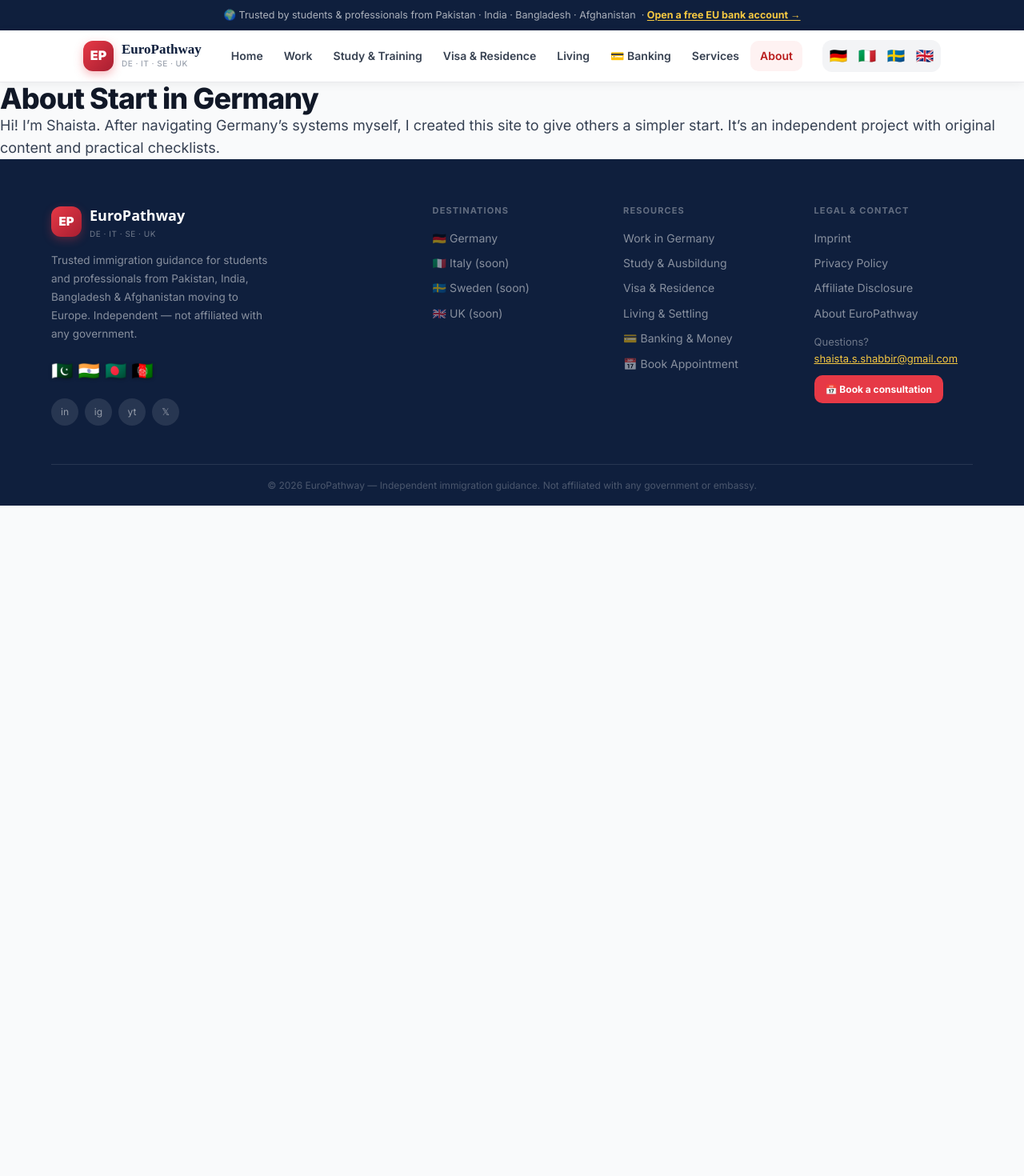
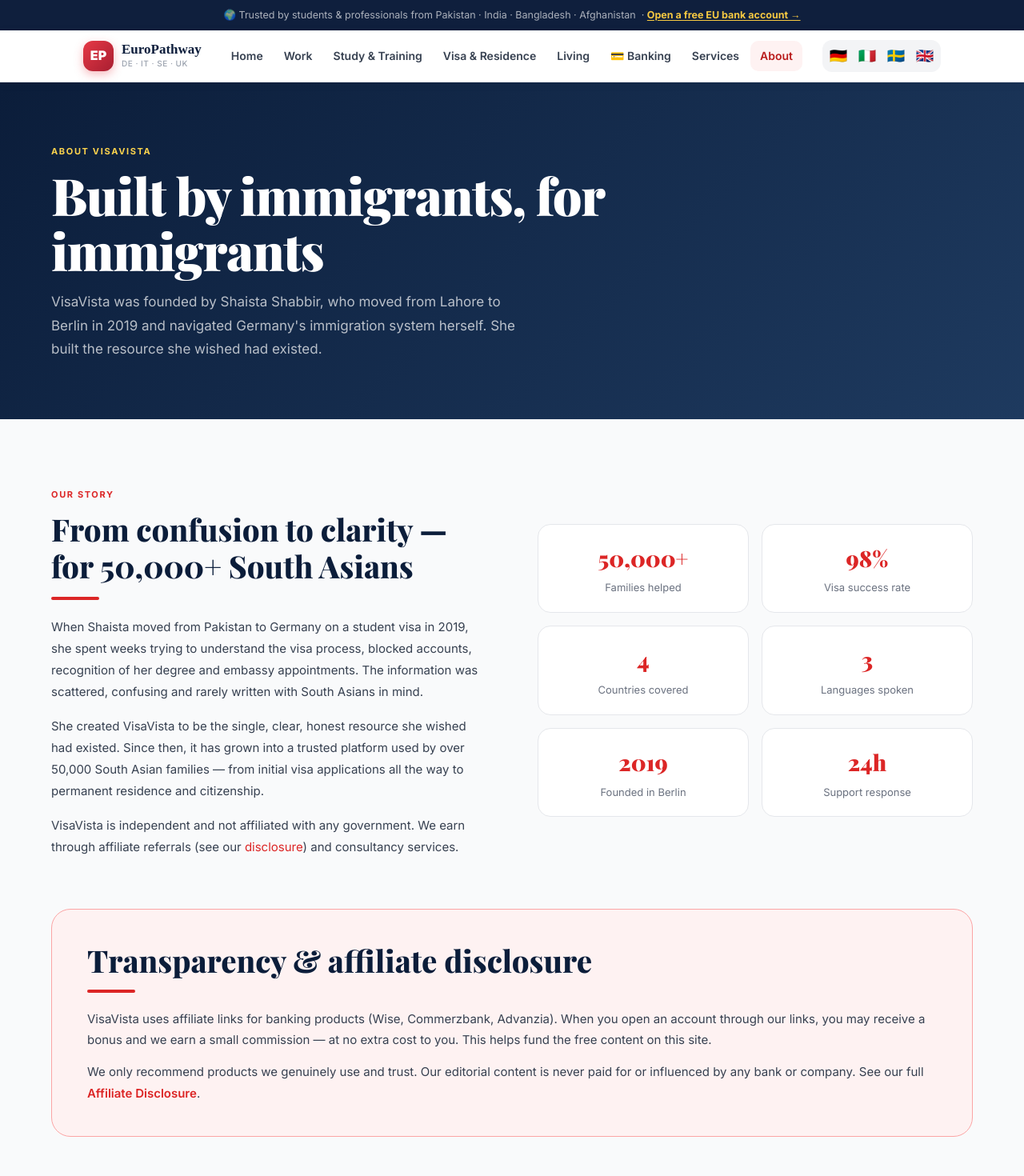
Before and after one commit to ShaistaShabbir-prog/start-in-germany-full, a Next.js app: page /about in a window 1280 px wide. Shown: the top 1470 px of the page at 80% size. Before the commit the page ends 800 px from the top, so only its background shows below. Built offline with nearby package versions, Linux system fonts and the light colour scheme.

Commit message:
feat: VisaVista complete rebuild - all pages

```diff
--- a/app/about/page.tsx
+++ b/app/about/page.tsx
@@ -1 +1,51 @@
-export default function About(){return(<div className='container-narrow py-12'><h1 className='text-4xl font-extrabold tracking-tight'>About Start in Germany</h1><p className='mt-4 text-lg text-gray-700'>Hi! I’m Shaista. After navigating Germany’s systems myself, I created this site to give others a simpler start. It’s an independent project with original content and practical checklists.</p></div>)}
+import Link from "next/link";
+const PD = '"Playfair Display",Georgia,serif';
+
+export default function AboutPage() {
+  return (
+    <div>
+      <section style={{background:"linear-gradient(135deg,#0B1D3A,#1E3A5F)",padding:"72px 1.5rem"}}>
+        <div className="wrap">
+          <span className="eyebrow" style={{color:"#FCD34D"}}>About VisaVista</span>
+          <h1 className="h1" style={{color:"#fff",maxWidth:"700px",marginBottom:"16px"}}>Built by immigrants, for immigrants</h1>
+          <p style={{fontSize:"17px",color:"rgba(255,255,255,.7)",maxWidth:"580px",lineHeight:1.75}}>VisaVista was founded by Shaista Shabbir, who moved from Lahore to Berlin in 2019 and navigated Germany's immigration system herself. She built the resource she wished had existed.</p>
+        </div>
+      </section>
+
+      <section className="sec">
+        <div style={{display:"grid",gridTemplateColumns:"1fr 1fr",gap:"64px",alignItems:"center",marginBottom:"64px"}}>
+          <div>
+            <span className="eyebrow">Our story</span>
+            <h2 className="h2" style={{marginBottom:"16px"}}>From confusion to clarity — for 50,000+ South Asians</h2>
+            <div className="divider" />
+            <p style={{fontSize:"15px",color:"#374151",lineHeight:1.8,marginBottom:"16px"}}>When Shaista moved from Pakistan to Germany on a student visa in 2019, she spent weeks trying to understand the visa process, blocked accounts, recognition of her degree and embassy appointments. The information was scattered, confusing and rarely written with South Asians in mind.</p>
+            <p style={{fontSize:"15px",color:"#374151",lineHeight:1.8,marginBottom:"16px"}}>She created VisaVista to be the single, clear, honest resource she wished had existed. Since then, it has grown into a trusted platform used by over 50,000 South Asian families — from initial visa applications all the way to permanent residence and citizenship.</p>
+            <p style={{fontSize:"15px",color:"#374151",lineHeight:1.8}}>VisaVista is independent and not affiliated with any government. We earn through affiliate referrals (see our <Link href="/affiliate-disclosure" style={{color:"#DC2626"}}>disclosure</Link>) and consultancy services.</p>
+          </div>
+          <div style={{display:"grid",gridTemplateColumns:"1fr 1fr",gap:"16px"}}>
+            {[
+              {n:"50,000+",l:"Families helped"},
+              {n:"98%",l:"Visa success rate"},
+              {n:"4",l:"Countries covered"},
+              {n:"3",l:"Languages spoken"},
+              {n:"2019",l:"Founded in Berlin"},
+              {n:"24h",l:"Support response"},
+            ].map(s=>(
+              <div key={s.l} style={{background:"#fff",borderRadius:"16px",padding:"20px",border:"1px solid #E5E7EB",textAlign:"center"}}>
+                <div style={{fontFamily:PD,fontWeight:900,fontSize:"28px",color:"#DC2626"}}>{s.n}</div>
+                <div style={{fontSize:"13px",color:"#6B7280",marginTop:"4px"}}>{s.l}</div>
+              </div>
+            ))}
+          </div>
+        </div>
+
+        <div style={{background:"#FEF2F2",borderRadius:"24px",padding:"40px 44px",border:"1px solid #FCA5A5"}}>
+          <h2 className="h2" style={{marginBottom:"8px"}}>Transparency & affiliate disclosure</h2>
+          <div className="divider" />
+          <p style={{fontSize:"15px",color:"#374151",lineHeight:1.75,marginBottom:"14px"}}>VisaVista uses affiliate links for banking products (Wise, Commerzbank, Advanzia). When you open an account through our links, you may receive a bonus and we earn a small commission — at no extra cost to you. This helps fund the free content on this site.</p>
+          <p style={{fontSize:"15px",color:"#374151",lineHeight:1.75}}>We only recommend products we genuinely use and trust. Our editorial content is never paid for or influenced by any bank or company. See our full <Link href="/affiliate-disclosure" style={{color:"#DC2626",fontWeight:600}}>Affiliate Disclosure</Link>.</p>
+        </div>
+      </section>
+    </div>
+  );
+}
```
